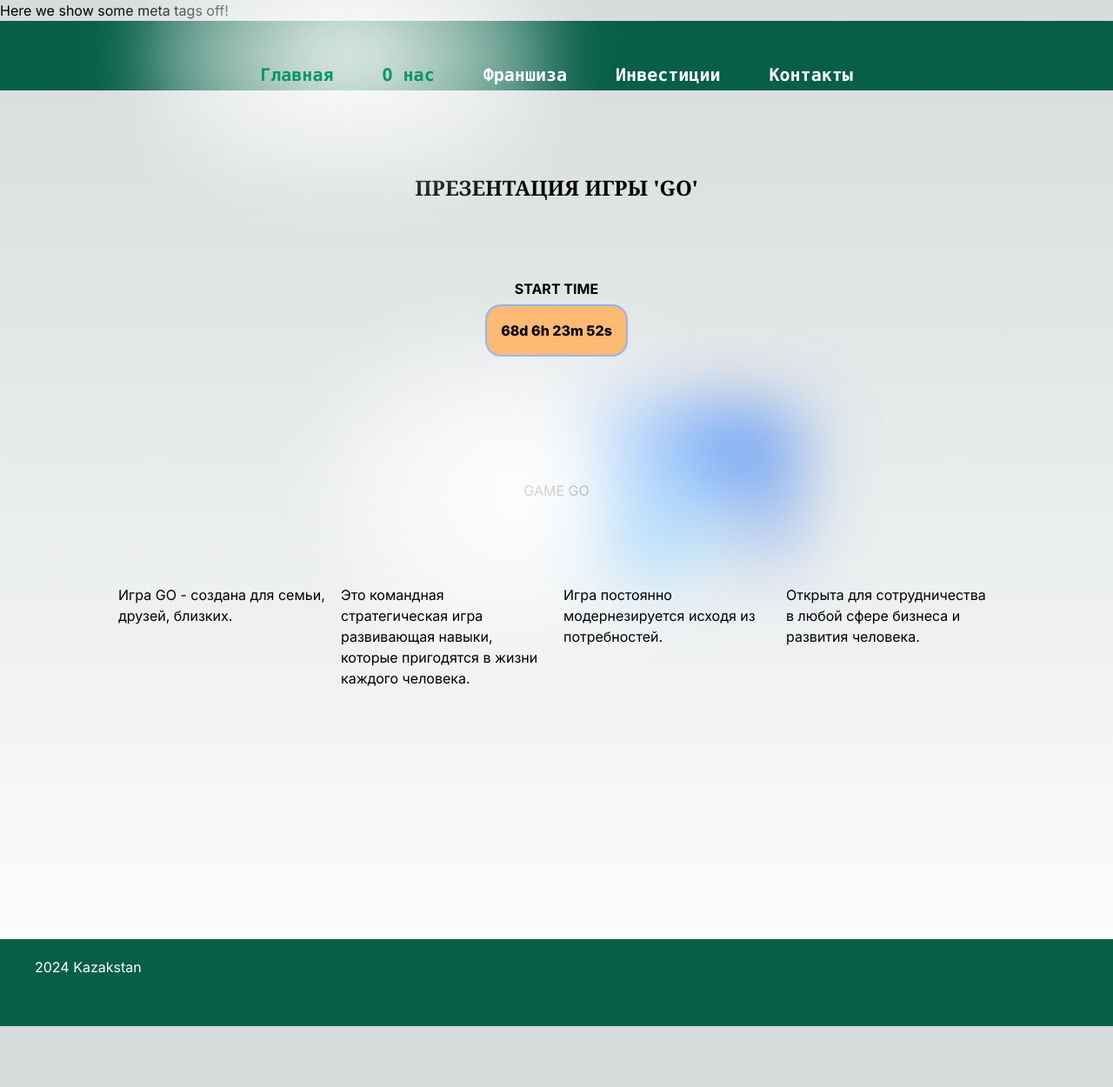
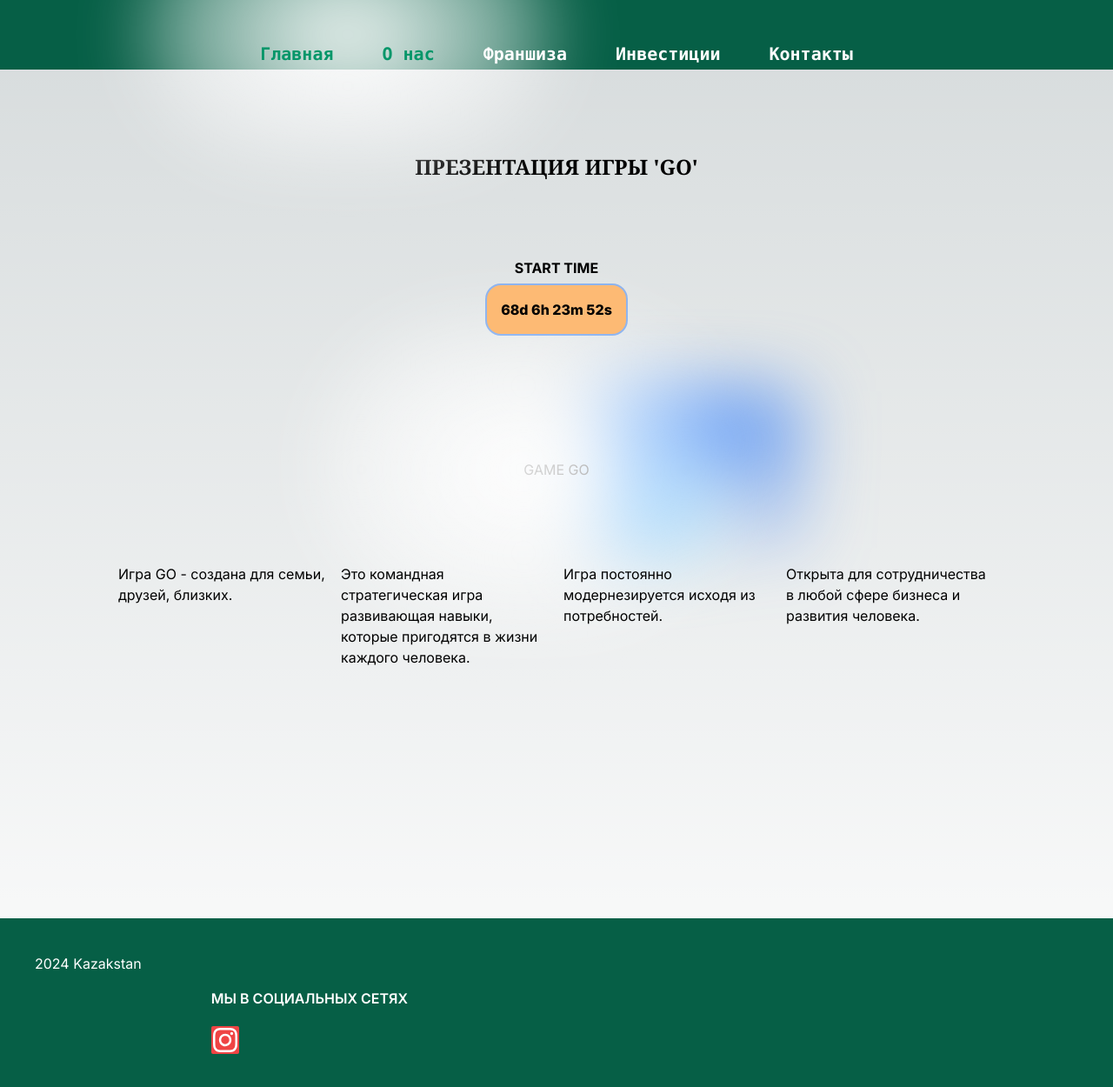
Before and after one commit to AssetGA/investment, a Next.js app: page / in a window 1280 px wide. Shown: the top 1250 px of the page at 87% size. Before the commit the page ends 1180 px from the top, so only its background shows below. Built offline with nearby package versions, Linux system fonts and the light colour scheme.

Commit message:
add instagram

```diff
--- a/app/about/page.js
+++ b/app/about/page.js
@@ -42,7 +42,7 @@ export default function Page() {
             </span>
           </h2>
           <p className={`m-0 max-w-[30ch] text-sm opacity-50`}>
-            {"Документы игры 'GO'"}
+            Документы игры 'GO'
           </p>
         </a>
 
--- a/app/about/point/page.js
+++ b/app/about/point/page.js
@@ -23,22 +23,20 @@ export default function Page() {
           брэнд, продаете специфическую продукцию или другого вида заведения и
           бизнеса, которому требуется реклама - Добро пожаловать.
         </h2>
-        <p>
         Станьте одной из точек нашей игры GO. Творите СВОЮ рекламу с нами. Вам
         достаточно повесить QR код у себя на точке и вы с нами.
-        </p>
-        <p>
+        <br />
+        <br />
         Как это работает - подайте заявку на подключение точки. Вы становитесь
         точкой игры, в которой каждая команда играющая в нее приходит к Вам
         снимает видео о вашем заведении, спортзале, кафе, аптеке, коворкинг
         центре, торговой точки и т. д., которые в итоге будут доступны в
-          социальных сетях по окончании игры. Единственное к чему обязывает вас
-          наша Компания точно соблюдать время работы вашей точки.
-        </p>
-        <p>
-          В настоящий момент услуга установки точки бесплатная подай заявку на
-          подключение
-        </p>
+        социальных сетях по окончании игры.
+        <br />
+        <br />
+        Единственное к чему обязывает вас наша Компания точно соблюдать время
+        работы вашей точки. В настоящий момент услуга установки точки бесплатная
+        подай заявку на подключение
         <Form type="open point" buttonName="подключить" />
       </div>
     </>
--- a/app/components/CountdownTimer.js
+++ b/app/components/CountdownTimer.js
@@ -34,17 +34,20 @@ const CountdownTimer = () => {
   }, []);
 
   return (
-    <div>
+    <>
       <div className="flex flex-col translate-y-20">
         <h1 className="flex justify-center px-2 py-2 font-bold">START TIME</h1>
 
-        <p className="flex justify-center font-extrabold bg-orange-300 hover:bg-orange-100 p-4 ring-2 rounded-2xl">
+        <div
+          className="flex justify-center font-extrabold bg-orange-300 hover:bg-orange-100 p-4 ring-2 rounded-2xl"
+          suppressHydrationWarning={true}
+        >
           {targetTime > new Date().getTime()
             ? `${timeRemaining.days}d ${timeRemaining.hours}h ${timeRemaining.minutes}m ${timeRemaining.seconds}s`
             : "GO"}
-        </p>
+        </div>
       </div>
-    </div>
+    </>
   );
 };
 
--- a/app/components/Footer.js
+++ b/app/components/Footer.js
@@ -1,10 +1,26 @@
 import React from "react";
+import { FaInstagram } from "react-icons/fa";
 
 const Footer = () => {
   return (
     <footer className="flex justify-center bg-emerald-800">
-      <div className="container h-[100px] flex ">
-        <p className="py-5 px-10 text-white">2024 Kazakstan</p>
+      <div className="container h-full flex text-white my-5">
+        <div className="flex flex-col sm:flex-row ">
+          <p className="py-5 px-10 ">2024 Kazakstan</p>
+          <div className="py-10 px-10">
+            <h6 className="flex justify-center font-semibold uppercase md:justify-start py-5">
+              Мы в социальных сетях
+            </h6>
+            <p className="mb-4">
+              <a
+                href="https://www.instagram.com/game_tsg_go?igsh=YzAwZjE1ZTI0Zg=="
+                className=" bg-red-200"
+              >
+                <FaInstagram className="bg-red-500 rounded-sm w-8 h-8" />
+              </a>
+            </p>
+          </div>
+        </div>
       </div>
     </footer>
   );
--- a/app/components/IndexPage.js
+++ b/app/components/IndexPage.js
@@ -2,7 +2,7 @@ import Head from "next/head";
 
 function IndexPage() {
   return (
-    <div>
+    <>
       <Head>
         <title>Meta Tag Example</title>
         <meta name="google" content="nositelinkssearchbox" key="sitelinks" />
@@ -12,8 +12,7 @@ function IndexPage() {
           content="llKqjOUP6U9uLUC3o_Xyp9jHfTS53I0gRJ4UrxWiGoU"
         />
       </Head>
-      <p>Here we show some meta tags off!</p>
-    </div>
+    </>
   );
 }
 
--- a/app/components/Navbar.js
+++ b/app/components/Navbar.js
@@ -10,29 +10,19 @@ const Navbar = () => {
             {/* <Logo /> */}
             <ul className="hidden md:flex gap-x-6 text-white text-xl">
               <li className="p-1 px-4 rounded hover:text-emerald-500 text-emerald-600 hover:text-xl">
-                <Link href="/">
-                  <p>Главная</p>
-                </Link>
+                <Link href="/">Главная</Link>
               </li>
               <li className="py-1 px-4 rounded text-emerald-600 hover:text-emerald-500 hover:text-xl">
-                <Link href="/about">
-                  <p>О нас</p>
-                </Link>
+                <Link href="/about">О нас</Link>
               </li>
               <li className="py-1 px-4 rounded hover:bg-emerald-600">
-                <Link href="/cooperation">
-                  <p>Франшиза</p>
-                </Link>
+                <Link href="/cooperation">Франшиза</Link>
               </li>
               <li className="py-1 px-4 rounded hover:bg-emerald-600">
-                <Link href="/investment">
-                  <p>Инвестиции</p>
-                </Link>
+                <Link href="/investment">Инвестиции</Link>
               </li>
               <li className="py-1 px-4 rounded hover:bg-emerald-600">
-                <Link href="/contacts">
-                  <p>Контакты</p>
-                </Link>
+                <Link href="/contacts">Контакты</Link>
               </li>
             </ul>
           </div>
--- a/app/layout.js
+++ b/app/layout.js
@@ -9,7 +9,7 @@ const inter = Inter({ subsets: ["latin"] });
 
 export default function RootLayout({ children }) {
   return (
-    <html lang="en">
+    <html lang="en-US">
       <IndexPage />
       <body className={inter.className}>
         <DashboardLayout />
--- a/app/page.js
+++ b/app/page.js
@@ -21,7 +21,7 @@ export default function Home() {
 
       <div className="my-24 grid text-center lg:max-w-5xl lg:w-full lg:mb-0 lg:grid-cols-4 lg:text-left">
         <p className="py-5 lg:py-0  px-2">
-          Игра GO - создана для семьи, друзей, близких.{" "}
+          Игра GO - создана для семьи, друзей, близких.
         </p>
         <p className="py-5 lg:py-0 px-2">
           Это командная стратегическая игра развивающая навыки, которые
```
Lines whose indentation alone changed are shown as unchanged.
